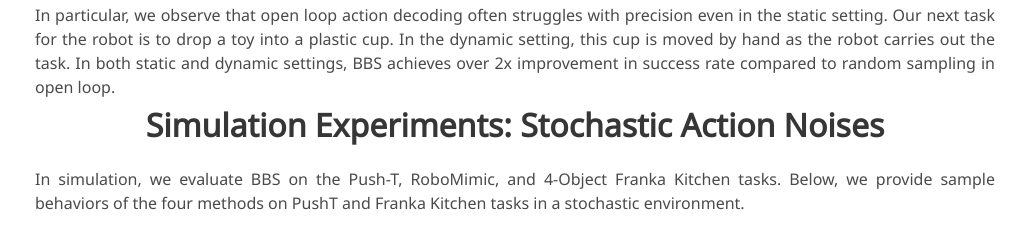
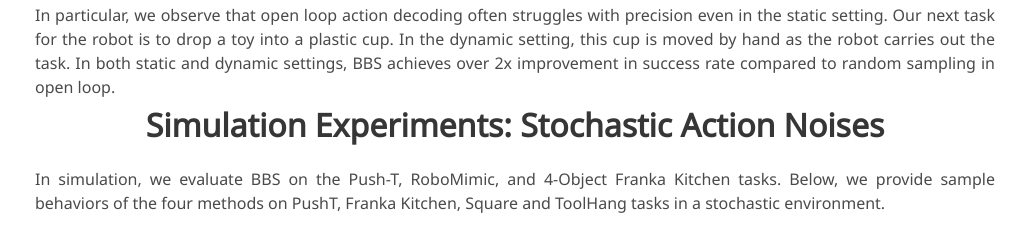
Before and after one commit to bbs-robot/bbs-robot.github.io, a plain HTML site: page index.html in a window 1280 px wide. Shown: the part 1076-1310 px from the top of the page, without its empty margins (125-1154 px from the left). Drawn offline with nearby package versions, Linux system fonts and the light colour scheme; some icons are missing; a web font is replaced by a local one.

Commit message:
Update index.html

```diff
--- a/index.html
+++ b/index.html
@@ -174,7 +174,7 @@
     </div>
     <div class="content has-text-justified">
       <p>
-        In simulation, we evaluate BBS on the Push-T, RoboMimic, and 4-Object Franka Kitchen tasks. Below, we provide sample behaviors of the four methods on PushT and Franka Kitchen tasks in a stochastic environment.
+        In simulation, we evaluate BBS on the Push-T, RoboMimic, and 4-Object Franka Kitchen tasks. Below, we provide sample behaviors of the four methods on PushT, Franka Kitchen, Square and ToolHang tasks in a stochastic environment.
       </p>
     </div>
     <div class="video-row">
```
